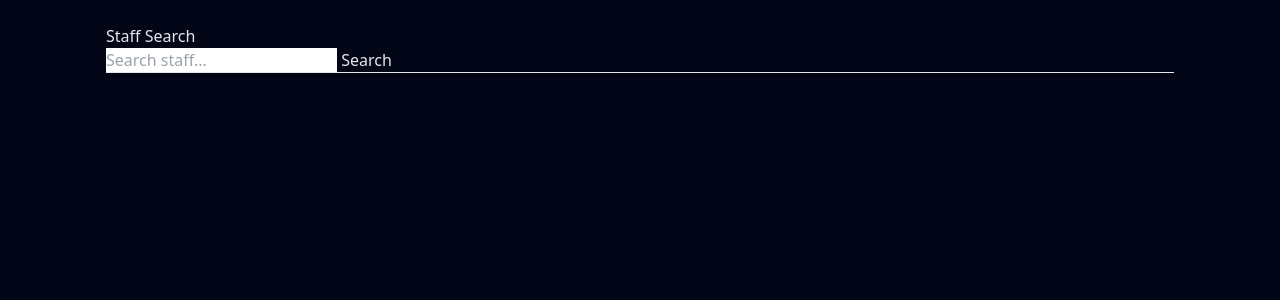
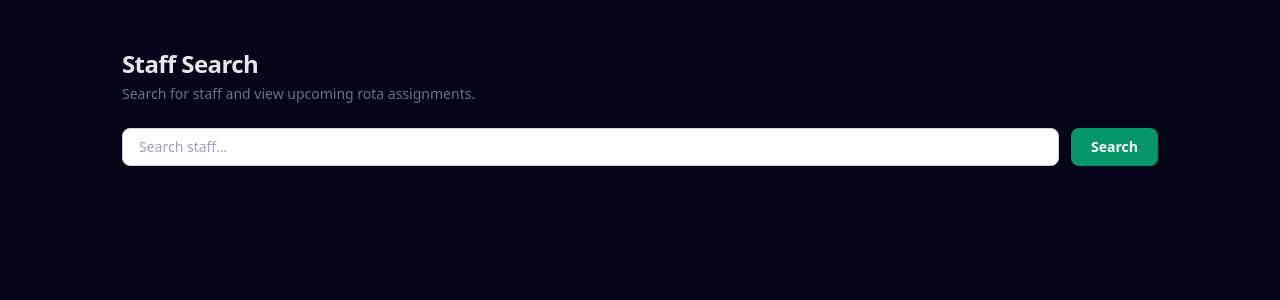
Before and after one commit to FraserR1188/Skedaddle, a Django app: page /staff/search/ in a window 1280 px wide. Shown: the part 47-347 px from the top of the page. Run offline with Django 5.2, Linux system fonts and the light colour scheme; the visitor is signed in with stand-in values (Sample User, id 1).

Commit message:
Add tailwind css to staff list and search html

```diff
--- a/rota/templates/rota/staff_search.html
+++ b/rota/templates/rota/staff_search.html
@@ -3,50 +3,80 @@
 {% block title %}Staff Search{% endblock %}
 
 {% block content %}
-<h1>Staff Search</h1>
+<div class="max-w-7xl mx-auto px-4 py-6 space-y-6">
 
-<form method="get" action="" class="staff-search-form">
+  <!-- PAGE HEADER -->
+  <div>
+    <h1 class="text-2xl font-semibold tracking-tight">Staff Search</h1>
+    <p class="mt-1 text-sm text-slate-500">
+      Search for staff and view upcoming rota assignments.
+    </p>
+  </div>
+
+  <!-- SEARCH FORM -->
+  <form method="get" action="" class="flex flex-col sm:flex-row gap-3">
     <input
       type="text"
       name="q"
-    placeholder="Search staff..."
+      placeholder="Search staff…"
       value="{{ request.GET.q }}"
+      class="flex-1 rounded-lg border border-slate-300 bg-white px-4 py-2 text-sm
+             focus:outline-none focus:ring-2 focus:ring-emerald-500 focus:border-emerald-500"
     >
-  <button type="submit" class="btn-pill">Search</button>
+    <button
+      type="submit"
+      class="inline-flex items-center justify-center rounded-lg px-5 py-2 text-sm font-semibold
+             bg-emerald-600 text-white hover:bg-emerald-700 transition"
+    >
+      Search
+    </button>
   </form>
 
-<hr>
+  {% if query %}
+    <hr class="border-slate-200">
 
-{% if query %}
-  <h2>Results for "{{ query }}":</h2>
+    <h2 class="text-lg font-semibold">
+      Results for “{{ query }}”
+    </h2>
 
     {% if results %}
+      <div class="space-y-6">
         {% for item in results %}
-      <div class="staff-card">
-        <div class="staff-card-header">
-          <h2>{{ item.staff.full_name }}</h2>
-          <p class="muted" style="margin: 0;">
+          <section class="rounded-2xl bg-white shadow ring-1 ring-slate-200 overflow-hidden">
+
+            <!-- STAFF HEADER -->
+            <div class="flex items-center justify-between gap-4 p-5 border-b border-slate-200">
+              <div>
+                <h3 class="text-lg font-semibold text-slate-900">
+                  {{ item.staff.full_name }}
+                </h3>
+                <p class="text-sm text-slate-500">
                   {{ item.staff.get_role_display }}
                 </p>
               </div>
+            </div>
 
+            <!-- ASSIGNMENTS -->
             {% if item.assignments %}
-          <table class="assignments-table">
-            <thead>
+              <div class="overflow-x-auto">
+                <table class="w-full border-collapse text-sm">
+                  <thead class="bg-slate-50 text-slate-600">
                     <tr>
-                <th>Date</th>
-                <th>Location</th>
-                <th>Role</th>
-                <th>Shift</th>
-                <th>Details</th>
+                      <th class="p-3 text-left font-medium">Date</th>
+                      <th class="p-3 text-left font-medium">Location</th>
+                      <th class="p-3 text-left font-medium">Role</th>
+                      <th class="p-3 text-left font-medium">Shift</th>
+                      <th class="p-3 text-left font-medium">Details</th>
                     </tr>
                   </thead>
                   <tbody>
                     {% for a in item.assignments %}
-                <tr>
-                  <td>{{ a.rotaday.date|date:"M j, Y" }}</td>
+                      <tr class="border-t border-slate-200 hover:bg-slate-50">
+                        <td class="p-3">
+                          {{ a.rotaday.date|date:"M j, Y" }}
+                        </td>
 
-                  <td>
+                        <td class="p-3">
                           {% if a.isolator %}
                             {{ a.clean_room.name }} – {{ a.isolator.name }}
                           {% else %}
@@ -54,25 +84,30 @@
                           {% endif %}
                         </td>
 
-                  <td>
+                        <td class="p-3">
                           {% if a.is_room_supervisor %}
+                            <span class="inline-flex rounded-full bg-emerald-100 px-2 py-1 text-xs font-semibold text-emerald-800">
                               Room Supervisor
+                            </span>
                           {% elif a.location_type == "ISOLATOR" %}
+                            <span class="inline-flex rounded-full bg-sky-100 px-2 py-1 text-xs font-semibold text-sky-800">
                               Isolator Operator
+                            </span>
                           {% else %}
                             {{ a.get_location_type_display }}
                           {% endif %}
                         </td>
 
-                  <td>
+                        <td class="p-3">
+                          <div class="font-medium text-slate-800">
                             {{ a.shift.name }}
-                    <br>
-                    <span class="muted small">
+                          </div>
+                          <div class="text-xs text-slate-500">
                             {{ a.shift.start_time }} – {{ a.shift.end_time }}
-                    </span>
+                          </div>
                         </td>
 
-                  <td>
+                        <td class="p-3 text-slate-600">
                           {% if a.notes %}
                             {{ a.notes }}
                           {% else %}
@@ -83,16 +118,21 @@
                     {% endfor %}
                   </tbody>
                 </table>
+              </div>
             {% else %}
-          <p class="muted" style="margin-top: 0.4rem;">
+              <div class="p-5 text-sm text-slate-500">
                 No upcoming assignments recorded for this staff member.
-          </p>
+              </div>
             {% endif %}
+          </section>
+        {% endfor %}
       </div>
-    {% endfor %}
-
     {% else %}
-    <p>No matching staff found.</p>
+      <div class="rounded-xl bg-slate-50 ring-1 ring-slate-200 p-4 text-sm text-slate-600">
+        No matching staff found.
+      </div>
     {% endif %}
   {% endif %}
+
+</div>
 {% endblock %}
```
Also changed, not shown: rota/templates/rota/staff_list.html (+61 -48 lines), rota/static/rota/css/tailwind.css. Lines whose indentation alone changed are shown as unchanged.
